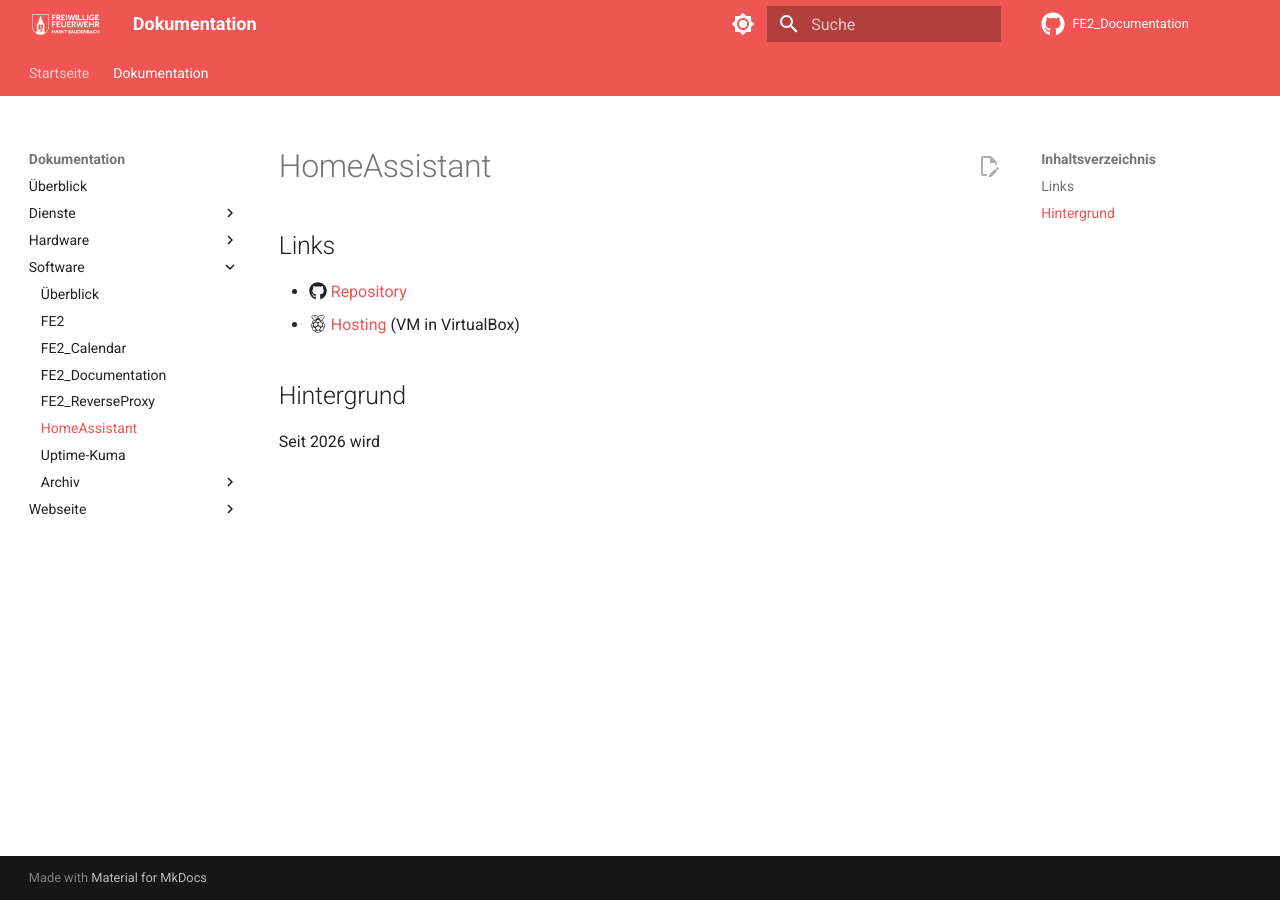
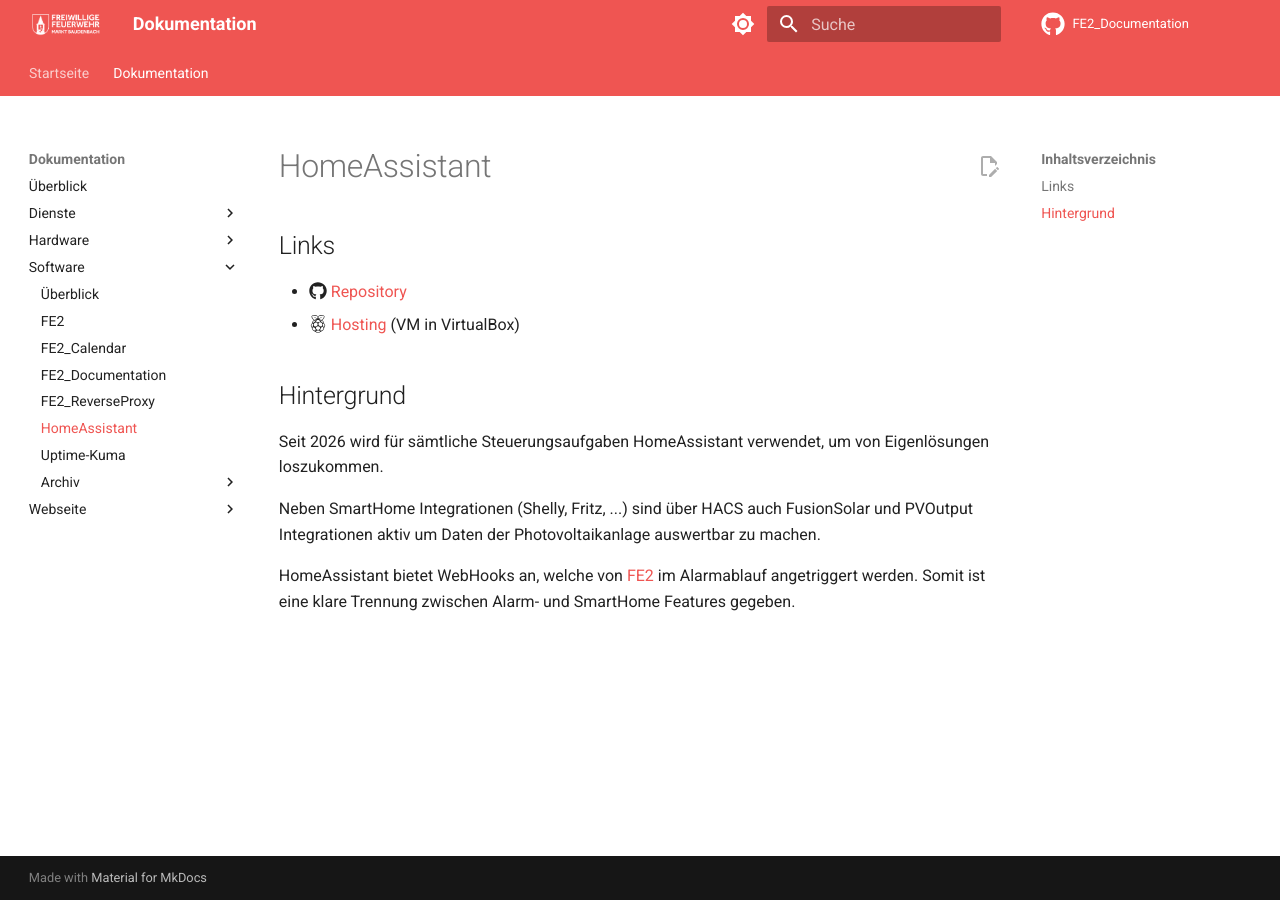
Before and after one commit to FFW-Baudenbach/FE2_Documentation, an MkDocs documentation site: the page built from docs/Dokumentation/Software/HomeAssistant.md, in a window 1280 px wide. Built offline with MkDocs 1.6.1 and Material for MkDocs 9.7.7, drawn with Linux system fonts in a browser that asks for light colours; comment, search, counter and statistics services are not loaded.

Commit message:
HomeAssistant

```diff
--- a/docs/Dokumentation/Software/HomeAssistant.md
+++ b/docs/Dokumentation/Software/HomeAssistant.md
@@ -7,4 +7,8 @@
 
 ## Hintergrund
 
-Seit 2026 wird
+Seit 2026 wird für sämtliche Steuerungsaufgaben HomeAssistant verwendet, um von Eigenlösungen loszukommen.
+
+Neben SmartHome Integrationen (Shelly, Fritz, ...) sind über HACS auch FusionSolar und PVOutput Integrationen aktiv um Daten der Photovoltaikanlage auswertbar zu machen.
+
+HomeAssistant bietet WebHooks an, welche von [FE2](../Software/FE2.md) im Alarmablauf angetriggert werden. Somit ist eine klare Trennung zwischen Alarm- und SmartHome Features gegeben.
```
